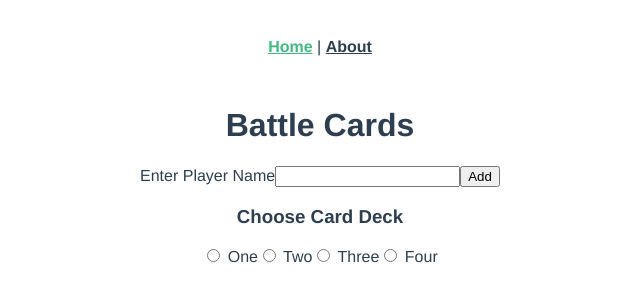
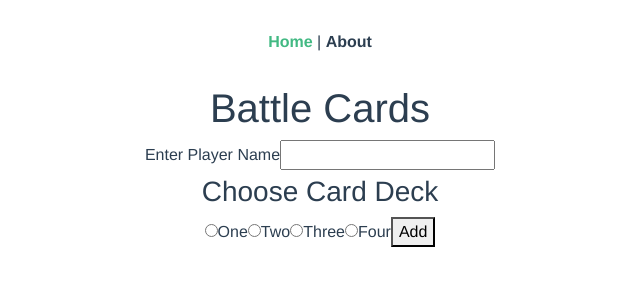
Before and after one commit to kstreich/battle-cards, a Vue app: page /#/ in a window 1280 px wide. Shown: the top 302 px of the page, without its empty margins (320-960 px from the left). Built offline with nearby package versions, Linux system fonts and the light colour scheme.

Commit message:
img on screen

```diff
--- a/public/index.html
+++ b/public/index.html
@@ -1,17 +1,22 @@
 <!DOCTYPE html>
 <html lang="en">
+
 <head>
   <meta charset="utf-8">
   <meta http-equiv="X-UA-Compatible" content="IE=edge">
   <meta name="viewport" content="width=device-width,initial-scale=1.0">
   <link rel="icon" href="<%= BASE_URL %>favicon.ico">
+  <link rel="stylesheet" href="https://stackpath.bootstrapcdn.com/bootstrap/4.1.3/css/bootstrap.min.css">
   <title>battle-cards</title>
 </head>
+
 <body>
   <noscript>
-      <strong>We're sorry but battle-cards doesn't work properly without JavaScript enabled. Please enable it to continue.</strong>
+    <strong>We're sorry but battle-cards doesn't work properly without JavaScript enabled. Please enable it to
+      continue.</strong>
   </noscript>
   <div id="app"></div>
   <!-- built files will be auto injected -->
 </body>
+
 </html>
--- a/src/components/opponent.vue
+++ b/src/components/opponent.vue
@@ -1,19 +1,41 @@
 <template>
-  <div class="">
-
+  <div class="opponent">
+    <h1>The opponent object</h1>
+    <div class="container">
+      <div class="row d-flex justify-content-center">
+        <h4>Opponent: {{game.opponent.name}}</h4>
+      </div>
+      <div class="row d-flex justify-content-around">
+        <div class="col-2 card" v-for="card in hand">
+          <img class="card-img-top" :src="card.img">
+          <p>{{card.name}}</p>
+          <p>Attack - {{card.attack}}</p>
+          <p>Defense - {{card.defense}}</p>
+          <p>Health - {{card.health}}</p>
+        </div>
+      </div>
+    </div>
   </div>
 </template>
 
 <script>
   export default {
-    name: '',
+    name: 'opponent',
     data() {
       return {
 
       }
     },
-    computed: {},
-    methods: {}
+    components: {},
+    methods: {},
+    computed: {
+      game() {
+        return this.$store.state.game.data
+      },
+      hand() {
+        return this.$store.state.game.data.opponent.hand
+      }
+    }
   }
 
 </script>
--- a/src/components/player.vue
+++ b/src/components/player.vue
@@ -1,18 +1,39 @@
 <template>
-  <div class="">
-
+  <div class="player">
+    <h1>The player object</h1>
+    <div class="container">
+      <div class="row d-flex justify-content-center">
+        <h4>Player {{game.player.name}}</h4>
+      </div>
+      <div class="row d-flex justify-content-around">
+        <div class="col-2 card" v-for="card in hand">
+          <img class="card-img-top" :src="card.img">
+          <p>{{card.name}}</p>
+          <p>Attack - {{card.attack}}</p>
+          <p>Defense - {{card.defense}}</p>
+          <p>Health - {{card.health}}</p>
+        </div>
+      </div>
+    </div>
   </div>
 </template>
 
 <script>
   export default {
-    name: '',
+    name: 'player',
     data() {
       return {
 
       }
     },
-    computed: {},
+    computed: {
+      game() {
+        return this.$store.state.game.data
+      },
+      hand() {
+        return this.$store.state.game.data.player.hand
+      }
+    },
     methods: {}
   }
 
--- a/src/router.js
+++ b/src/router.js
@@ -1,6 +1,9 @@
 import Vue from 'vue'
 import Router from 'vue-router'
+// @ts-ignore
 import Home from './views/Home.vue'
+// @ts-ignore
+import Game from './views/Game.vue'
 
 Vue.use(Router)
 
@@ -14,9 +17,7 @@ export default new Router({
     {
       path: '/games/:gameId',
       name: 'game',
-      component: function () {
-        return import(/* webpackChunkName: "about" */ './views/Game.vue')
-      }
+      component: Game
     },
     {
       path: '/about',
@@ -25,6 +26,7 @@ export default new Router({
       // this generates a separate chunk (about.[hash].js) for this route
       // which is lazy-loaded when the route is visited.
       component: function () {
+        // @ts-ignore
         return import(/* webpackChunkName: "about" */ './views/About.vue')
       }
     }
--- a/src/store.js
+++ b/src/store.js
@@ -20,18 +20,19 @@ export default new Vuex.Store({
   },
   actions: {
 
-    getGames({ commit }, gameId) {
+    getGame({ commit }, gameId) {
       gameApi.get('' + gameId)
         .then(res => {
-          console.log("games:", res.data)
+          console.log("game:", res.data)
           commit('setGame', res.data)
         })
     },
-    startGame({ commit }, gameConfig) {
-      gameApi.post('')
+    createGame({ commit }, gameConfig) {
+      gameApi.post('', gameConfig)
         .then(res => {
           commit('setGame', res.data)
-
+          console.log('game data: ', res.data.game)
+          router.push({ name: "game", params: { gameId: res.data.game.id } })
         })
     }
 
--- a/src/views/Game.vue
+++ b/src/views/Game.vue
@@ -1,11 +1,16 @@
 <template>
   <div class="">
-    <h1> This is the game view</h1>
-    {{game}}
+    <opponent></opponent>
+    <player></player>
+
+
+
   </div>
 </template>
 
 <script>
+  import opponent from '@/components/opponent.vue'
+  import player from '@/components/player.vue'
   export default {
     name: '',
     data() {
@@ -20,10 +25,12 @@
     },
     methods: {},
     components: {
-
+      opponent,
+      player
     },
     mounted() {
-      this.$store.dispatch('getGames', this.$route.params.gameId)
+      this.$store.dispatch('getGame', this.$route.params.gameId)
+
     }
   }
 
--- a/src/views/Home.vue
+++ b/src/views/Home.vue
@@ -1,24 +1,24 @@
 <template>
   <div class="home">
     <h1>Battle Cards</h1>
-    <form>
-      Enter Player Name<input type="text" v-model="gameConfig.playerName">
-      <button>Add</button>
-    </form>
+    <form @submit.prevent="createGame">
+      <label for="playerName">Enter Player Name</label>
+      <input name="playerName" type="text" v-model="gameConfig.playerName">
       <h3>Choose Card Deck</h3>
 
-    <input type="radio" id="one" value="1" v-model="gameConfig.picked">
+      <input type="radio" id="one" value="1" v-model="gameConfig.set">
       <label for="one"> One</label>
 
-    <input type="radio" id="two" value="2" v-model="gameConfig.picked">
+      <input type="radio" id="two" value="2" v-model="gameConfig.set">
       <label for="two"> Two</label>
 
-    <input type="radio" id="three" value="3" v-model="gameConfig.picked">
+      <input type="radio" id="three" value="3" v-model="gameConfig.set">
       <label for="three"> Three</label>
 
-    <input type="radio" id="four" value="4" v-model="gameConfig.picked">
+      <input type="radio" id="four" value="4" v-model="gameConfig.set">
       <label for="four"> Four</label>
-    {{gameConfig.picked}}
+      <button type="submit">Add</button>
+    </form>
 
   </div>
 </template>
@@ -31,12 +31,14 @@
       return {
         gameConfig: {
           playerName: '',
-          picked: ''
+          set: ''
         },
       }
     },
     methods: {
-
+      createGame() {
+        this.$store.dispatch('createGame', this.gameConfig)
+      }
     },
     components: {
 
```
Lines whose indentation alone changed are shown as unchanged.
